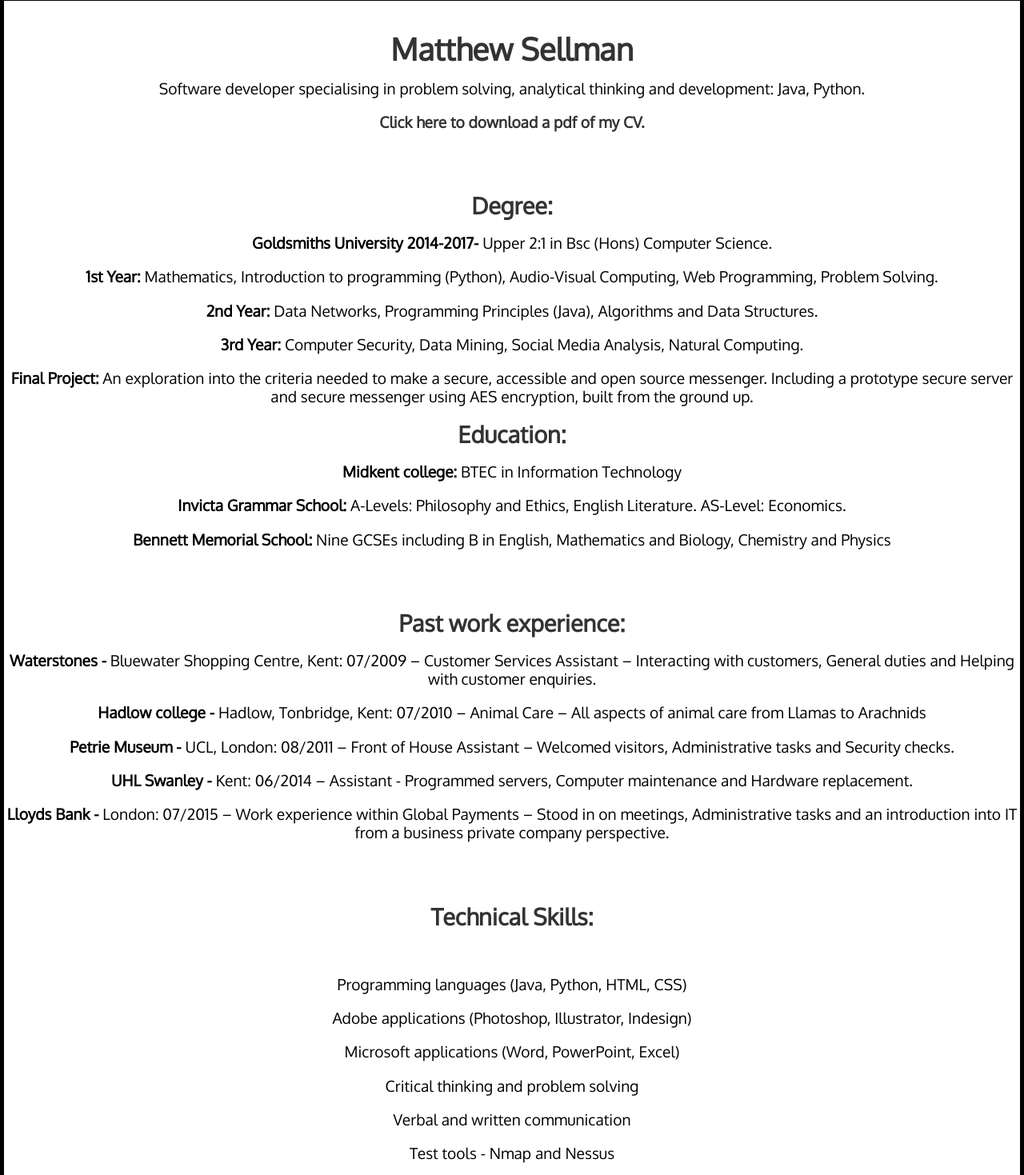
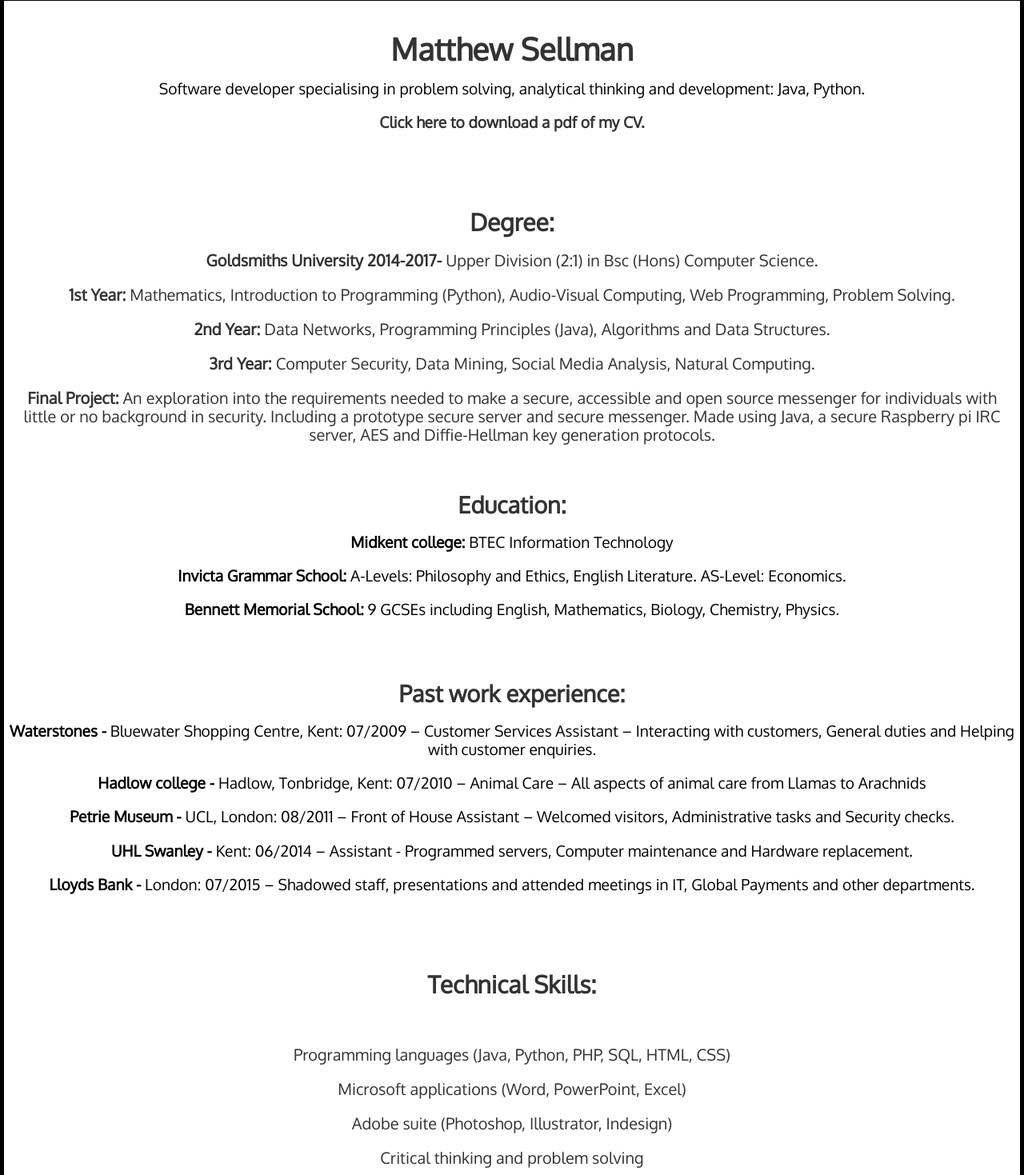
Before and after one commit to MattSellman/CVWebsite, a plain HTML site: page index.html in a window 1280 px wide. Shown: the part 4-1473 px from the top of the page at 80% size. Drawn offline with Linux system fonts and the light colour scheme.

Commit message:
Add files via upload
Files added as Cv updated - more information, more concise

```diff
--- a/index.html
+++ b/index.html
@@ -46,21 +46,21 @@
 
 
 
-<div id="paragraph">
+<div id="paragraph1">
 
 <h2>
 Degree:
 </h2>
 
-<p><b>Goldsmiths University 2014-2017-</b> Upper 2:1 in Bsc (Hons) Computer Science.</p>
+<p><b>Goldsmiths University 2014-2017-</b> Upper Division (2:1) in Bsc (Hons) Computer Science. </p>
 
-    <p><b>1st Year:</b> Mathematics, Introduction to programming (Python), Audio-Visual Computing, Web Programming, Problem Solving.</p>
+    <p><b>1st Year:</b> Mathematics, Introduction to Programming (Python), Audio-Visual Computing, Web Programming, Problem Solving.</p>
 
     <p><b>2nd Year:</b> Data Networks, Programming Principles (Java), Algorithms and Data Structures.</p>
 
     <p><b>3rd Year:</b> Computer Security, Data Mining, Social Media Analysis, Natural Computing.</p>
 
-    <p><b>Final Project:</b> An exploration into the criteria needed to make a secure, accessible and open source messenger. Including a prototype secure server and secure messenger using AES encryption, built from the ground up.</p>
+    <p><b>Final Project:</b> An exploration into the requirements needed to make a secure, accessible and open source messenger for individuals with little or no background in security. Including a prototype secure server and secure messenger. Made using Java, a secure Raspberry pi IRC server, AES and Diffie-Hellman key generation protocols. </p>
 
         </div>
 
@@ -68,11 +68,11 @@
 Education:
 </h2>
 
-    <p><b>Midkent college: </b> BTEC in Information Technology</p>
+    <p><b>Midkent college: </b> BTEC Information Technology</p>
 
     <p><b>Invicta Grammar School: </b> A-Levels: Philosophy and Ethics, English Literature. AS-Level: Economics. </p>
 
-    <p><b>Bennett Memorial School: </b>Nine GCSEs including B in English, Mathematics and Biology, Chemistry and Physics</p>
+    <p><b>Bennett Memorial School: </b>9 GCSEs including English, Mathematics, Biology, Chemistry, Physics. </p>
 
     <div id="header2">
     <header></header>
@@ -98,15 +98,13 @@
     </p>
 
     <p>
-<b>Lloyds Bank - </b>London: 07/2015 – Work experience within Global Payments – Stood in on meetings, Administrative tasks and an introduction into IT from a business private company perspective.
-    </p>
-    </div>
+<b>Lloyds Bank - </b>London: 07/2015 – Shadowed staff, presentations and attended meetings in IT, Global Payments and other departments.   </p>
 
     <div id="header2">
     <header></header>
     </div>
 
-        <div id="paragraph">
+        <div id="paragraph1">
 
 <h2>
 Technical Skills:
@@ -116,9 +114,9 @@
     <header></header>
     </div>
 
-    <p>Programming languages (Java, Python, HTML, CSS)</p>
-    <p>Adobe applications (Photoshop, Illustrator, Indesign)</p>
+    <p>Programming languages (Java, Python, PHP, SQL, HTML, CSS) </p>
     <p>Microsoft applications (Word, PowerPoint, Excel)</p>
+    <p>Adobe suite (Photoshop, Illustrator, Indesign)</p>
     <p>Critical thinking and problem solving</p>
     <p>Verbal and written communication</p>
     <p>Test tools - Nmap and Nessus</p>
@@ -137,7 +135,7 @@
 
 <div id="Social">
 
-<a href="https://github.com/Spotmangee" target="_blank">
+<a href="https://github.com/MattSellman" target="_blank">
 <img src="github.png" alt="github link" align="centre" height="100" width="100" padding: 1em;>
 </a>
 
```
Also changed, not shown: 1 other file.
